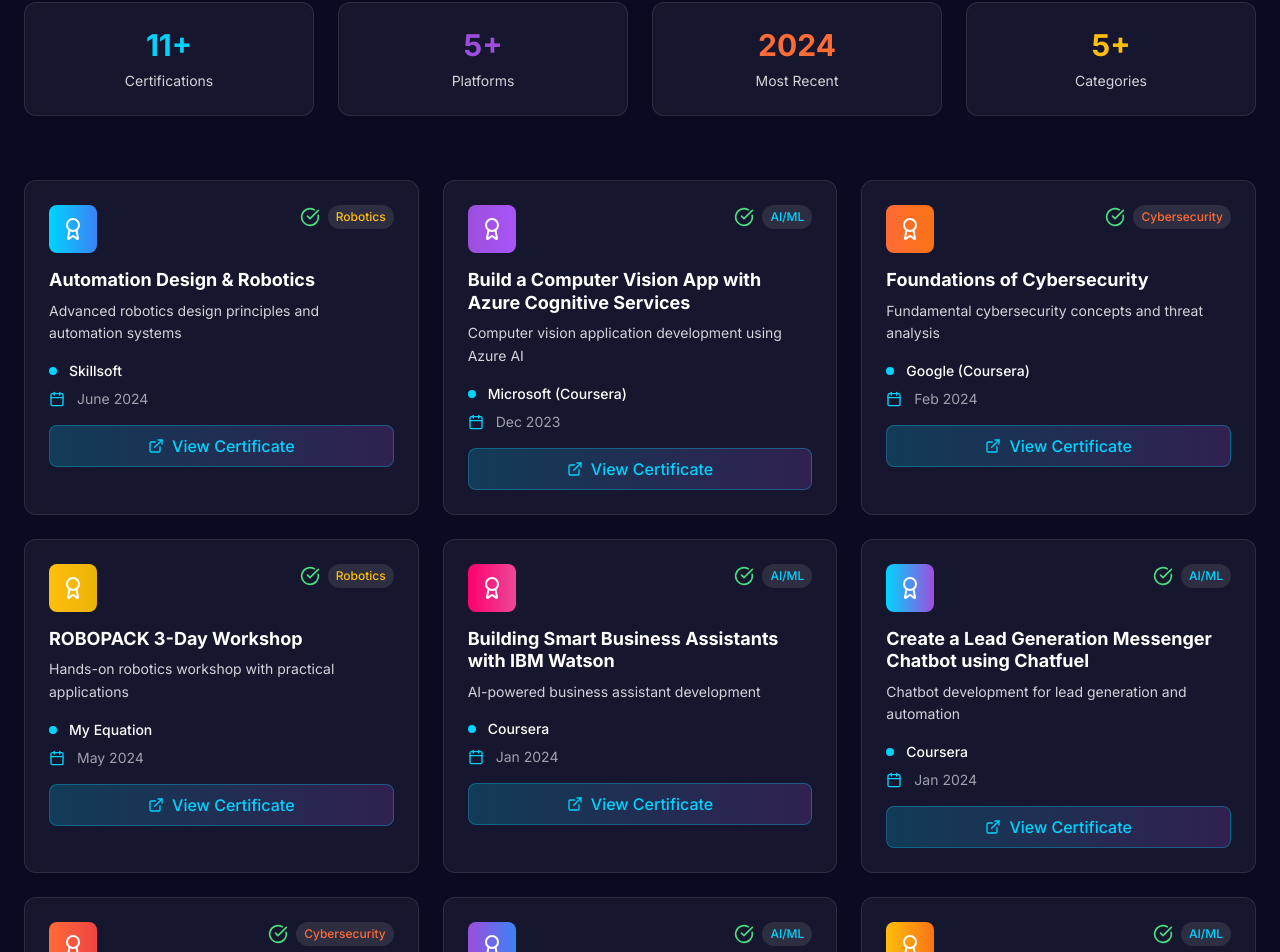
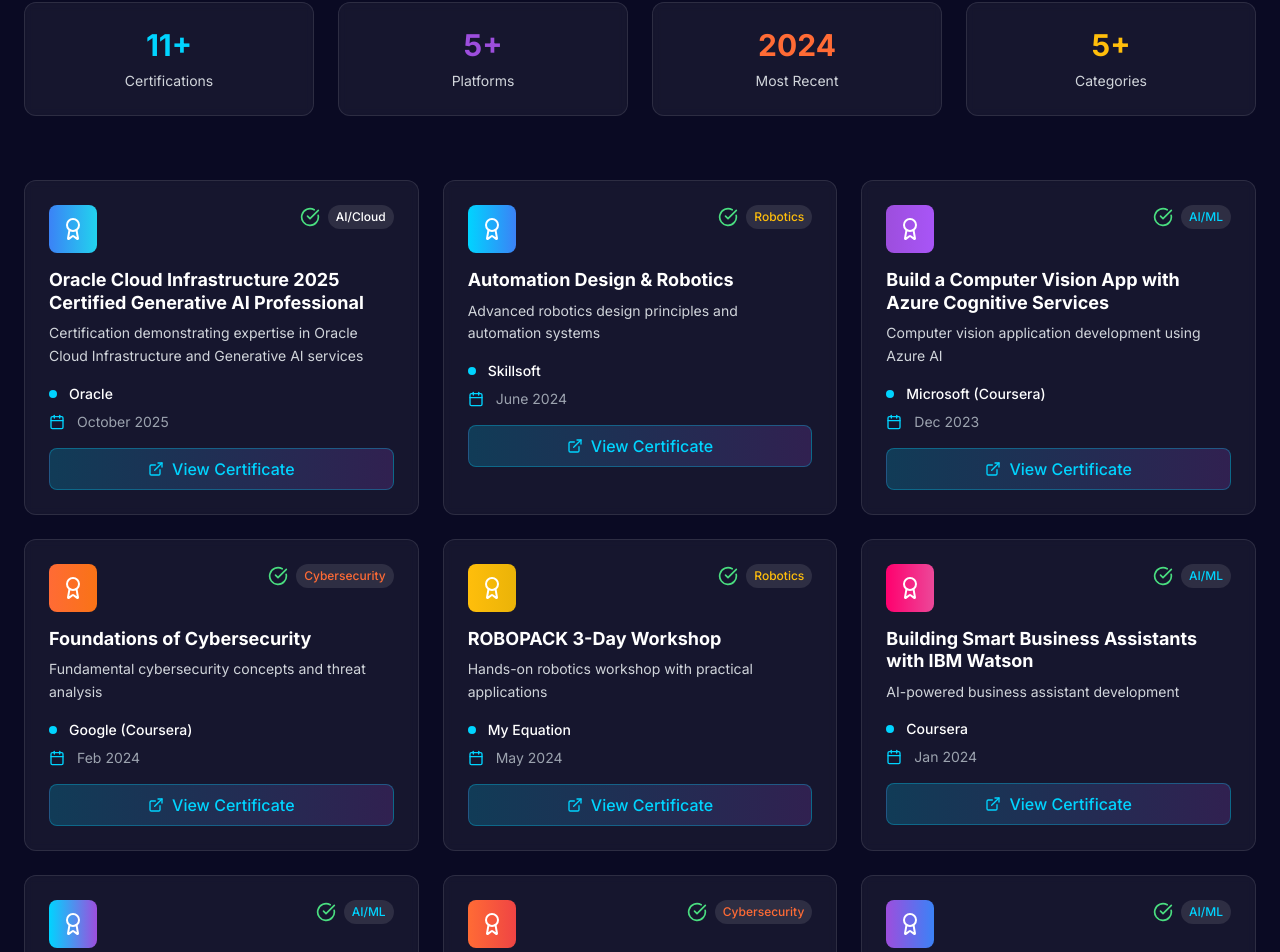
Before and after one commit to Aditya-Sai-19/Personal_Portfolio, a Next.js app: page / in a window 1280 px wide. Shown: the part 6516-7468 px from the top of the page. Built offline with nearby package versions, Linux system fonts and the light colour scheme.

Commit message:
Add Oracle Cloud Infrastructure certification
Added a new certification for Oracle Cloud Infrastructure 2025.

```diff
--- a/components/Certifications.tsx
+++ b/components/Certifications.tsx
@@ -7,6 +7,15 @@
 export default function Certifications() {
   const certifications = [
     {
+  name: 'Oracle Cloud Infrastructure 2025 Certified Generative AI Professional',
+  platform: 'Oracle',
+  date: 'October 2025',
+  category: 'AI/Cloud',
+  color: 'from-blue-500 to-cyan-400',
+  description: 'Certification demonstrating expertise in Oracle Cloud Infrastructure and Generative AI services',
+  link: 'https://catalog-education.oracle.com/pls/certview/sharebadge?id=0BC5481C6D8F23D8372FE1FDE216279DEE629D205BFAF74BBBF0AA1A7E848A93'
+},
+{
       name: 'Automation Design & Robotics',
       platform: 'Skillsoft',
       date: 'June 2024',
```
